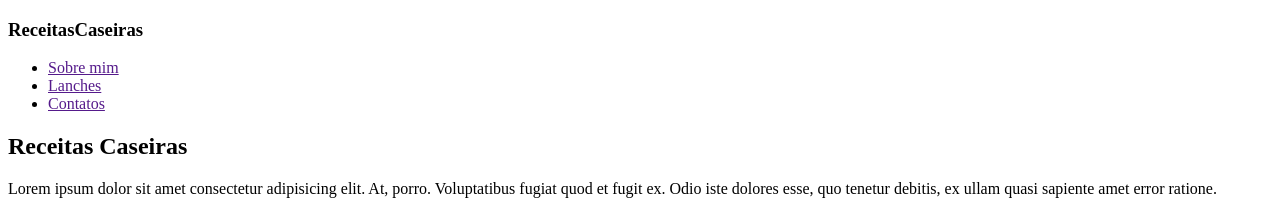
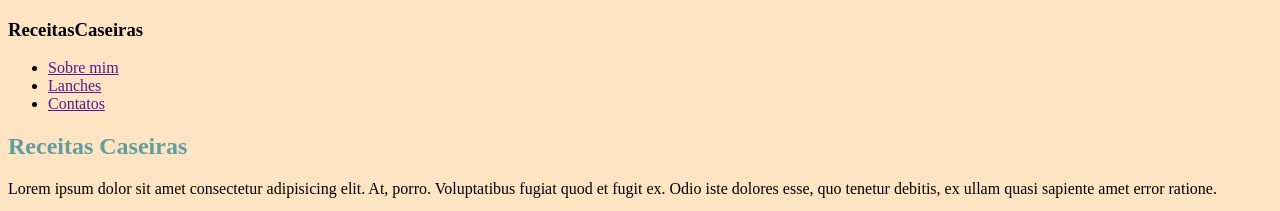
Before and after one commit to felipeoliveiraa98/receitas-, a plain HTML site: page index.html in a window 1280 px wide. Shown: the top 211 px of the page. Drawn offline with Linux system fonts and the light colour scheme; grey boxes are pictures that could not be loaded.

Commit message:
Adição de background color com css

```diff
--- a/index.html
+++ b/index.html
@@ -3,6 +3,7 @@
 <head>
     <meta charset="UTF-8">
     <meta name="viewport" content="width=device-width, initial-scale=1.0">
+    <link rel="stylesheet" href="style.css">
     <title>Document</title>
 </head>
 <body>
--- /dev/null
+++ b/style.scss
@@ -0,0 +1,7 @@
+body{
+    background-color: bisque;    // cor de fundo: bisque
+}
+
+h1{
+    color: cadetblue;
+}
```
Also changed, not shown: style.css (added), 1 other file.
